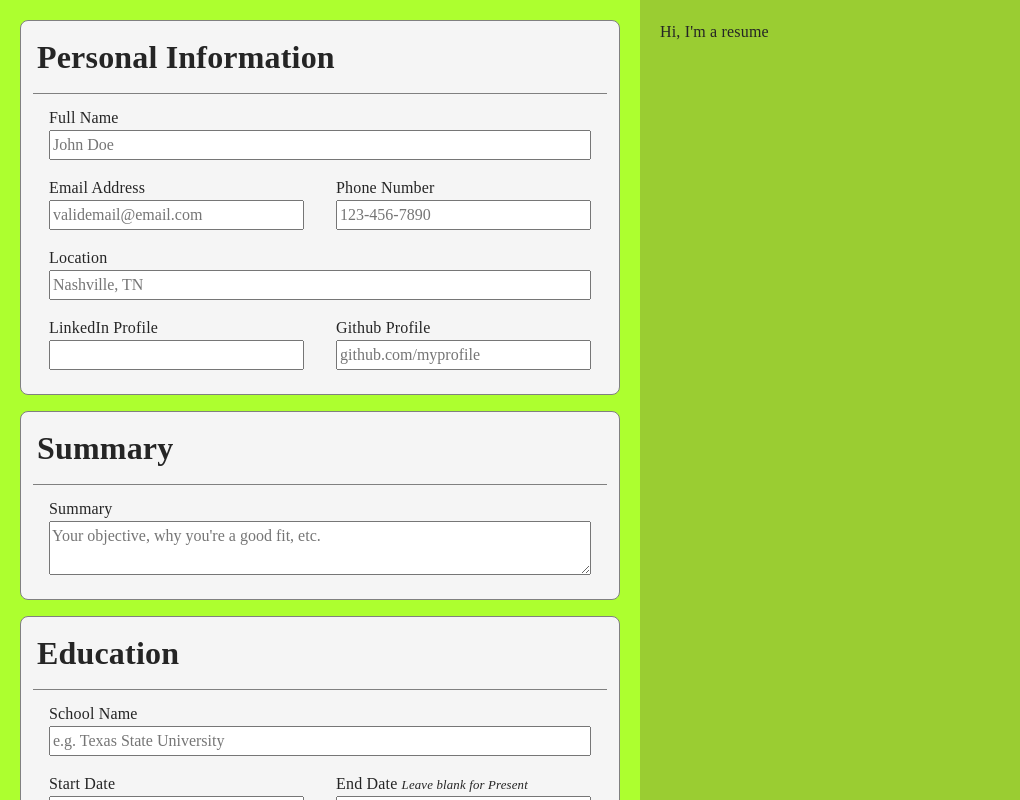
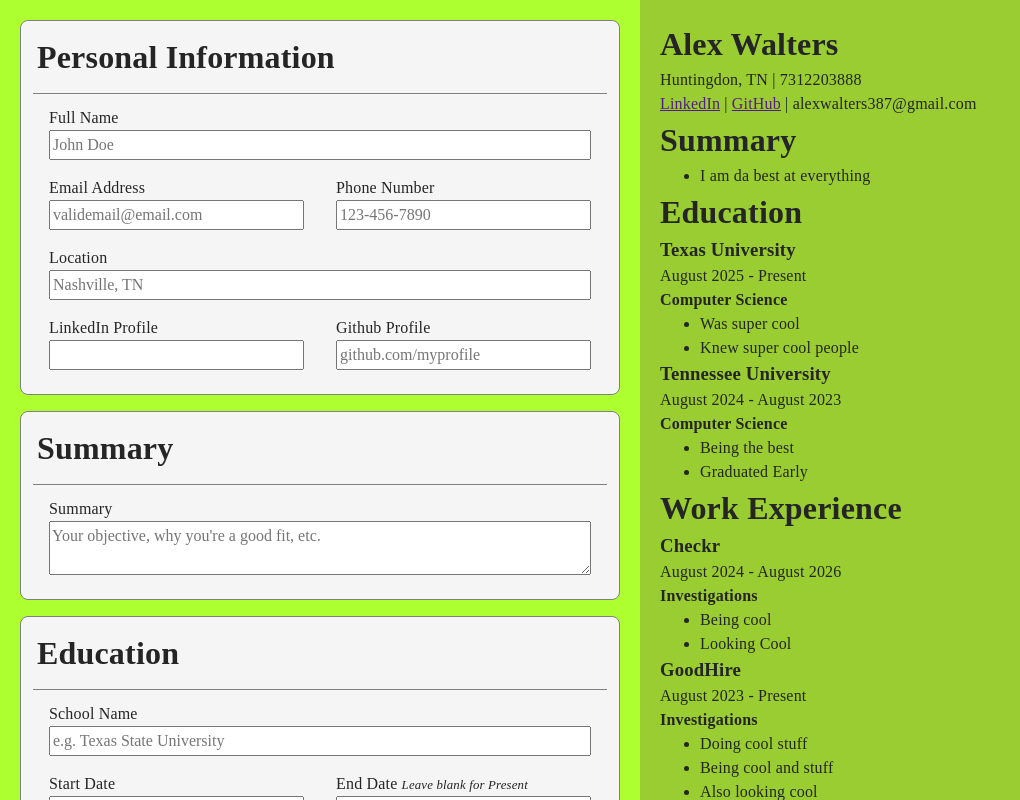
Before and after one commit to atleastonebearplease/CVApplication, a React (Vite) app: page / in a window 1280 px wide. Shown: the top 800 px of the page, without its empty margins (0-1020 px from the left). Built offline with nearby package versions, Linux system fonts and the light colour scheme.

Commit message:
feat: Add resume view with resume resumeObject
- This means we have taken the data from the resume object and used it
to create a simple layout in the resume preview

```diff
--- a/src/App.jsx
+++ b/src/App.jsx
@@ -3,6 +3,7 @@
 import { CVForm, DropDownSection } from "./CVForm.jsx";
 import { Resume } from "./Resume.jsx";
 import { PersonalInformationForm, SummaryForm, EducationForm, WorkExperienceForm, SkillsForm} from "./Forms.jsx";
+import { resumeObject } from "./resumeObject.js";
 
 function App() {
   //TODO: Temporary variable for UUID for education
@@ -34,7 +35,7 @@
           <SkillsForm uniqueID={skillsID}></SkillsForm>
         </DropDownSection>
       </CVForm>
-      <Resume>
+      <Resume resumeData={resumeObject}>
       </Resume>
     </div>
     </>
--- a/src/Resume.jsx
+++ b/src/Resume.jsx
@@ -1,66 +1,58 @@
-let resumeObject = {
-    personalInformation: {
-        fullName: "Alex Walters",
-        emailAddress: "alexwalters387@gmail.com",
-        phoneNumber: "7312203888",
-        location: "Huntingdon, TN",
-        linkedInProfile: "",
-        githubProfile: ""
-    },
-    summary: "I am da best at everything",
-    educationInformation: {
-        schoolObjects: [
-            {
-                schoolName: "Texas University",
-                startDate: "August 2025",
-                endDate: "",
-                degree: "Computer Science"
-            },
-            {
-                schoolName: "Tennessee University",
-                startDate: "August 2024",
-                endDate: "August 2023",
-                degree: "Computer Science"
-            }
-        ]
-    },
-    workExperience: {
-        experienceObjects: [
-            {
-                companyName: "Checkr",
-                startDate: "August 2024",
-                endDate: "August 2026",
-                jobTitle: "Investigations",
-                responsibilities: [
-                    "Being cool",
-                    "Looking Cool"
-                ]
-            },
-            {
-                companyName: "GoodHire",
-                startDate: "August 2023",
-                endDate: "",
-                jobTitle: "Investigations",
-                responsibilities: [
-                    "Doing cool stuff",
-                    "Being cool and stuff",
-                    "Also looking cool"
-                ]
-            }
-        ]
-    },
-    skills: [
-        "React",
-        "Javascript",
-        "HTML"
-    ]
+import "./resume.css";
 
-}
+export function Resume({resumeData}) {
 
-export function Resume(resumeData) {
+    let personalInfo = resumeData.personalInformation;
+    let summary = resumeData.summary;
+    let educationInfo = resumeData.educationInformation;
+    let workExperience = resumeData.workExperience;
+    let skills = resumeData.skills;
+
+
+//TODO: Add Keys to all objects upon creation
     return (
         <div className="resume">
-            Hi, I'm a resume
+            <div className="personal-info">
+                <h1 className="name">{personalInfo.fullName}</h1>
+                <p>{personalInfo.location} | {personalInfo.phoneNumber}</p>
+                <p><a href={personalInfo.linkedInProfile}>LinkedIn</a> | <a href={personalInfo.githubProfile}>GitHub</a> | {personalInfo.emailAddress}</p>
+            </div>
+            <h1>Summary</h1>
+            <ul>
+                <li>{summary}</li>
+            </ul>
+            <h1>Education</h1>
+            {educationInfo.schoolObjects.map((school) => {
+                return <>
+                    <h3>{school.schoolName}</h3>
+                    <p>{school.startDate} - {school.endDate ? school.endDate : "Present"}</p>
+                    <h4>{school.degree}</h4>
+                    <ul>
+                        {school.achievements.map((ach) => {
+                            return (<li>{ach}</li>);
+                        })}
+                    </ul>
+                </>
+            })}
+            <h1>Work Experience</h1>
+            {workExperience.workObjects.map((workObj) => {
+                return <>
+                    <h3>{workObj.companyName}</h3>
+                    <p>{workObj.startDate} - {workObj.endDate ? workObj.endDate : "Present"}</p>
+                    <h4>{workObj.jobTitle}</h4>
+                    <ul>
+                        {workObj.responsibilities.map((rsp) => {
+                            return (<li>{rsp}</li>);
+                        })}
+                    </ul>
+                </>
+            })}
+            <h1>Skills</h1>
+            <ul>
+                {skills.map((skill) => {
+                    return (<li>{skill}</li>)
+                })}
+            </ul>
         </div>
     )
 }
--- /dev/null
+++ b/src/resumeObject.js
@@ -0,0 +1,66 @@
+export const resumeObject = {
+    personalInformation: {
+        fullName: "Alex Walters",
+        emailAddress: "alexwalters387@gmail.com",
+        phoneNumber: "7312203888",
+        location: "Huntingdon, TN",
+        linkedInProfile: "",
+        githubProfile: ""
+    },
+    summary: "I am da best at everything",
+    educationInformation: {
+        schoolObjects: [
+            {
+                schoolName: "Texas University",
+                startDate: "August 2025",
+                endDate: "",
+                degree: "Computer Science",
+                achievements: [
+                    "Was super cool",
+                    "Knew super cool people"
+                ]
+            },
+            {
+                schoolName: "Tennessee University",
+                startDate: "August 2024",
+                endDate: "August 2023",
+                degree: "Computer Science",
+                achievements: [
+                    "Being the best",
+                    "Graduated Early"
+                ]
+            }
+        ]
+    },
+    workExperience: {
+        workObjects: [
+            {
+                companyName: "Checkr",
+                startDate: "August 2024",
+                endDate: "August 2026",
+                jobTitle: "Investigations",
+                responsibilities: [
+                    "Being cool",
+                    "Looking Cool"
+                ]
+            },
+            {
+                companyName: "GoodHire",
+                startDate: "August 2023",
+                endDate: "",
+                jobTitle: "Investigations",
+                responsibilities: [
+                    "Doing cool stuff",
+                    "Being cool and stuff",
+                    "Also looking cool"
+                ]
+            }
+        ]
+    },
+    skills: [
+        "React",
+        "Javascript",
+        "HTML"
+    ]
+
+}
```
Also changed, not shown: src/resume.css (added), 1 other file (tests, documents, lock files or other folders).
